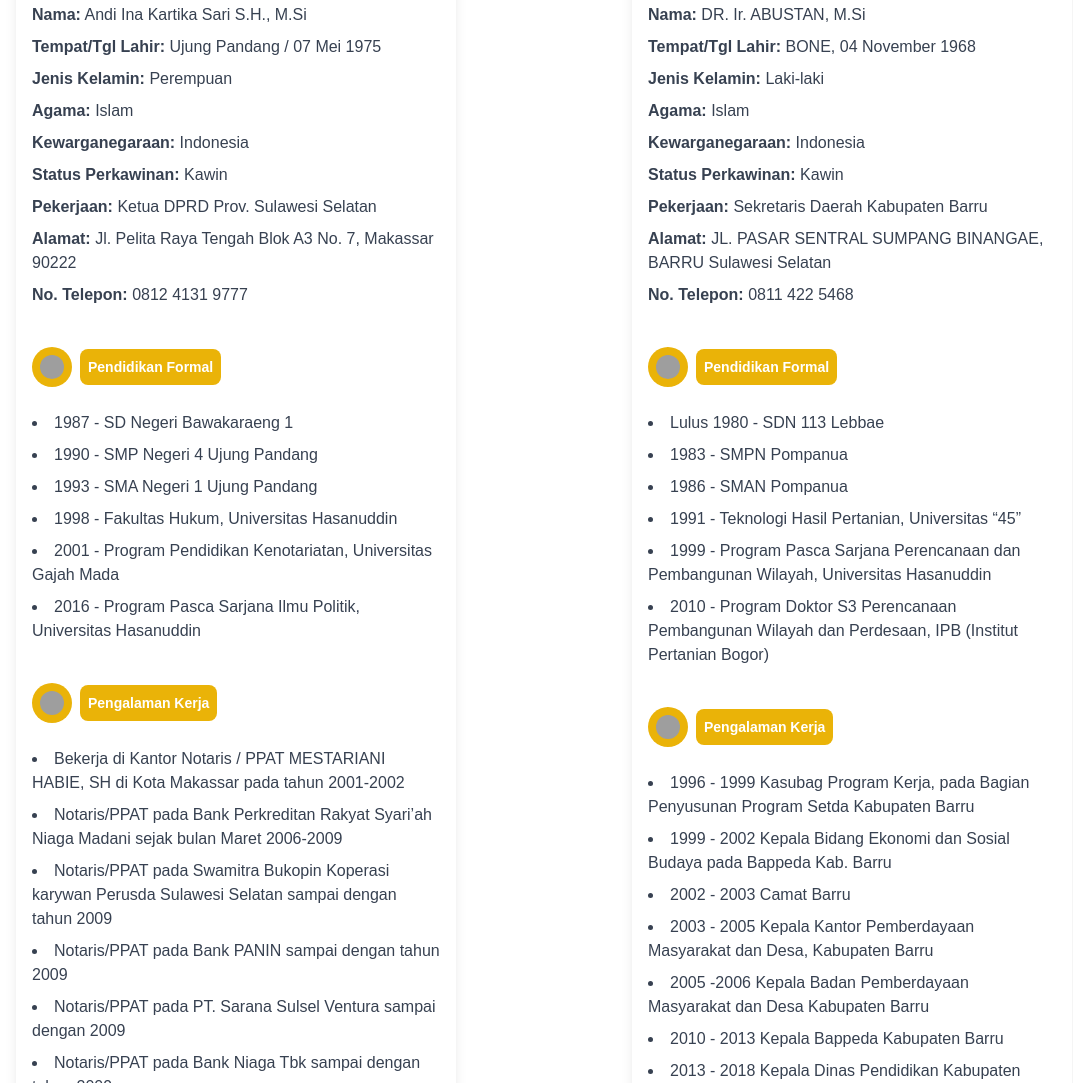
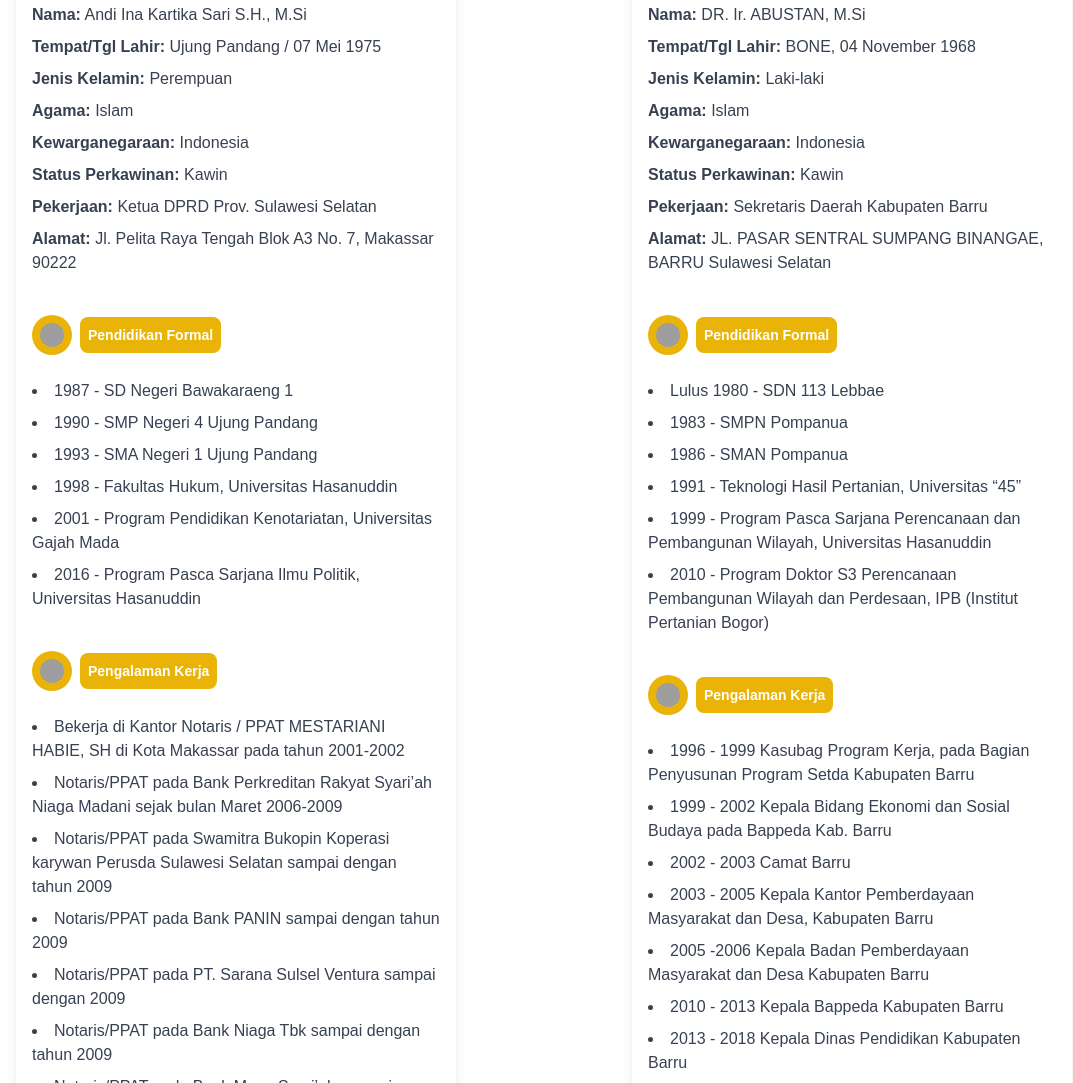
Before and after one commit to renalfarid/landingpage-barru, a plain HTML site: page profile.html in a window 1280 px wide. Shown: the part 894-1977 px from the top of the page, without its empty margins (96-1169 px from the left). Drawn offline with Linux system fonts and the light colour scheme; grey boxes are pictures that could not be loaded; a web font is replaced by a local one.

Commit message:
hapus no telp kandidat

```diff
--- a/profile.html
+++ b/profile.html
@@ -108,7 +108,6 @@
                     <p><span class="font-semibold">Status Perkawinan:</span> Kawin</p>
                     <p><span class="font-semibold">Pekerjaan:</span> Ketua DPRD Prov. Sulawesi Selatan</p>
                     <p><span class="font-semibold">Alamat:</span> Jl. Pelita Raya Tengah Blok A3 No. 7, Makassar 90222</p>
-                    <p><span class="font-semibold">No. Telepon:</span> 0812 4131 9777</p>
                 </div>
 
                     <!-- Education Section -->
@@ -192,7 +191,6 @@
                         <p><span class="font-semibold">Status Perkawinan:</span> Kawin</p>
                         <p><span class="font-semibold">Pekerjaan:</span> Sekretaris Daerah Kabupaten Barru</p>
                         <p><span class="font-semibold">Alamat:</span> JL. PASAR SENTRAL SUMPANG BINANGAE, BARRU Sulawesi Selatan</p>
-                        <p><span class="font-semibold">No. Telepon:</span> 0811 422 5468</p>
                     </div>
 
                         <!-- Education Section -->
```
